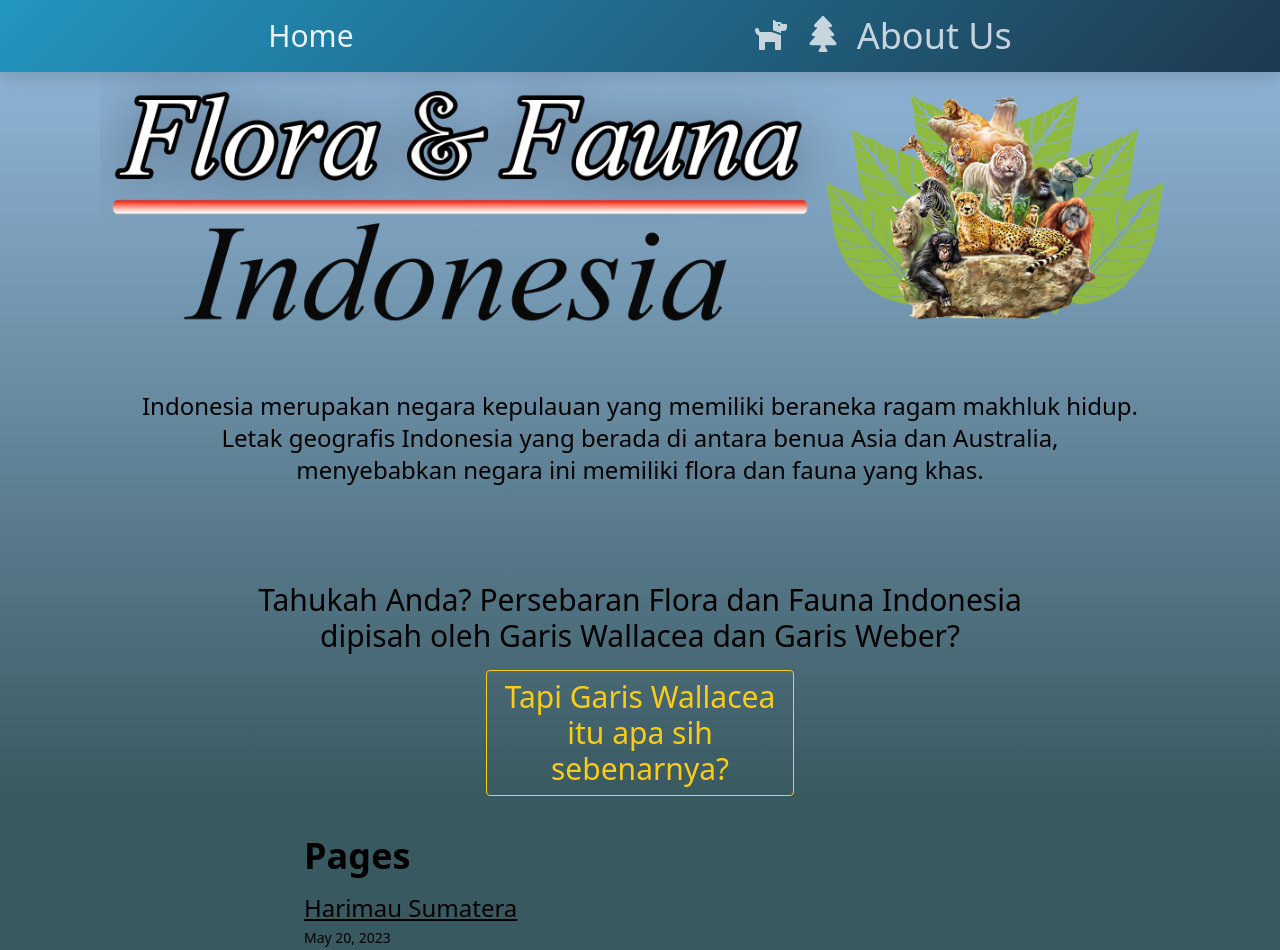
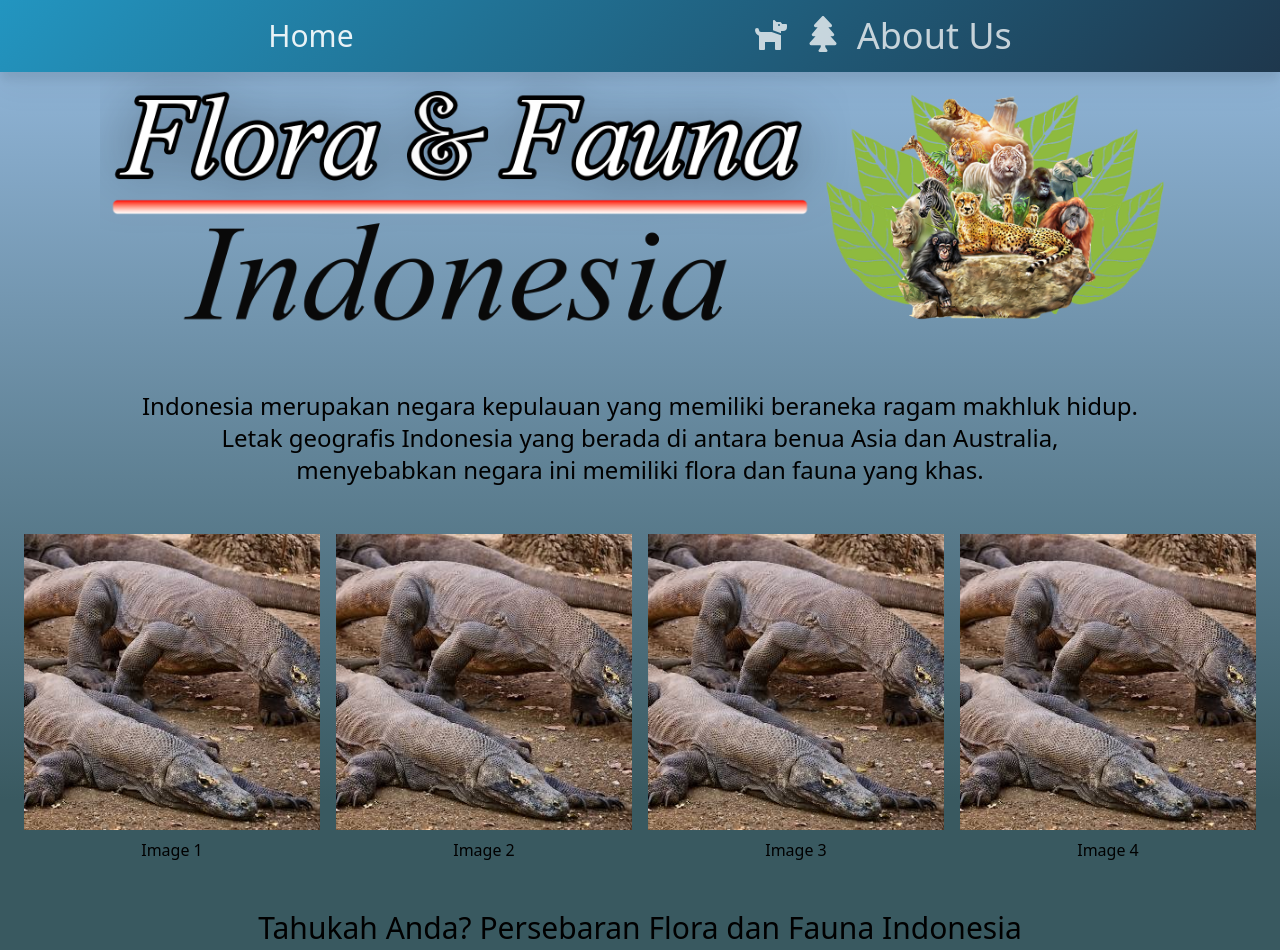
Before and after one commit to ChocolateMaltk/Codex-Nusantara, a Next.js app in the folder ffid-app/: page / in a window 1280 px wide. Shown: the top 950 px of the page. Built offline with nearby package versions, Linux system fonts and the light colour scheme.

Commit message:
Homepage Update

```diff
--- /dev/null
+++ b/ffid-app/app/components/Gallery.tsx
@@ -0,0 +1,30 @@
+import React from "react";
+
+interface GalleryItem {
+  id: string;
+  imageUrl: string;
+  caption: string;
+}
+
+interface GalleryProps {
+  items: GalleryItem[];
+}
+
+const Gallery: React.FC<GalleryProps> = ({ items }) => {
+  return (
+    <div className="grid gap-4 grid-cols-1 sm:grid-cols-2 lg:grid-cols-4">
+      {items.map((item) => (
+        <div key={item.id} className="flex flex-col items-center">
+          <img
+            src={item.imageUrl}
+            alt={item.caption}
+            className="w-full h-auto object-cover"
+          />
+          <p className="mt-2">{item.caption}</p>
+        </div>
+      ))}
+    </div>
+  );
+};
+
+export default Gallery;
--- a/ffid-app/app/page.tsx
+++ b/ffid-app/app/page.tsx
@@ -1,22 +1,57 @@
+import Gallery from "./components/Gallery";
 import Posts from "./components/Posts";
 import WallaceaDropdown from "./components/WallaceaButton";
 import Image from "next/image";
 
+const items = [
+  {
+    id: "1",
+    imageUrl: "/KomodoCarousel.jpg",
+    caption: "Image 1",
+  },
+  {
+    id: "2",
+    imageUrl: "/KomodoCarousel.jpg",
+    caption: "Image 2",
+  },
+  {
+    id: "3",
+    imageUrl: "/KomodoCarousel.jpg",
+    caption: "Image 3",
+  },
+  {
+    id: "4",
+    imageUrl: "/KomodoCarousel.jpg",
+    caption: "Image 4",
+  },
+];
+
 export default function Home() {
   return (
     <main className="px-6 mx-auto">
-        <div className="flex items-center justify-center">
+      <div className="flex items-center justify-center">
         <Image src={"/LFFID.png"} width={1080} height={360} alt="Flora dan Fauna Indonesia" />
-        </div>
-      <h2 className="mt-12 mb-12 text-2xl text-center dark:text-white">Indonesia merupakan negara kepulauan yang memiliki beraneka ragam makhluk hidup.
-      <br />Letak geografis Indonesia yang berada di antara benua Asia dan Australia, <br/> menyebabkan negara ini memiliki flora dan fauna yang khas.</h2>
+      </div>
+      <h2 className="mt-12 mb-12 text-2xl text-center dark:text-white">
+        Indonesia merupakan negara kepulauan yang memiliki beraneka ragam makhluk hidup.
+        <br />Letak geografis Indonesia yang berada di antara benua Asia dan Australia, <br/> menyebabkan negara ini memiliki flora dan fauna yang khas.
+      </h2>
+
+      <div>
+        <Gallery items={items} />
+      </div>
+
       <div className="flex items-center justify-center">
-        <h3 className="mt-12 text-3xl text-center dark:text-white">Tahukah Anda? Persebaran Flora dan Fauna Indonesia <br/>dipisah oleh Garis Wallacea dan Garis Weber?</h3>
+        <h3 className="mt-12 text-3xl text-center dark:text-white">
+          Tahukah Anda? Persebaran Flora dan Fauna Indonesia <br/>dipisah oleh Garis Wallacea dan Garis Weber?
+        </h3>
       </div>
-        <div>
+
+      <div>
         <WallaceaDropdown />
-        </div>
+      </div>
+
       <Posts />
     </main>
-  )
+  );
 }
```
Also changed, not shown: ffid-app/public/KomodoCarousel.jpg (added).
